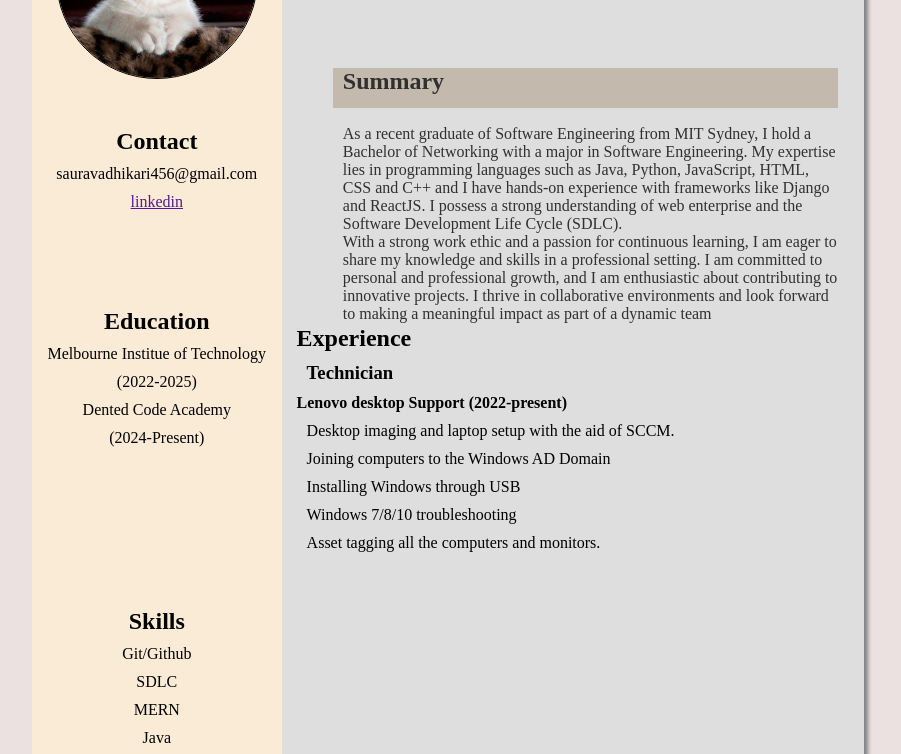
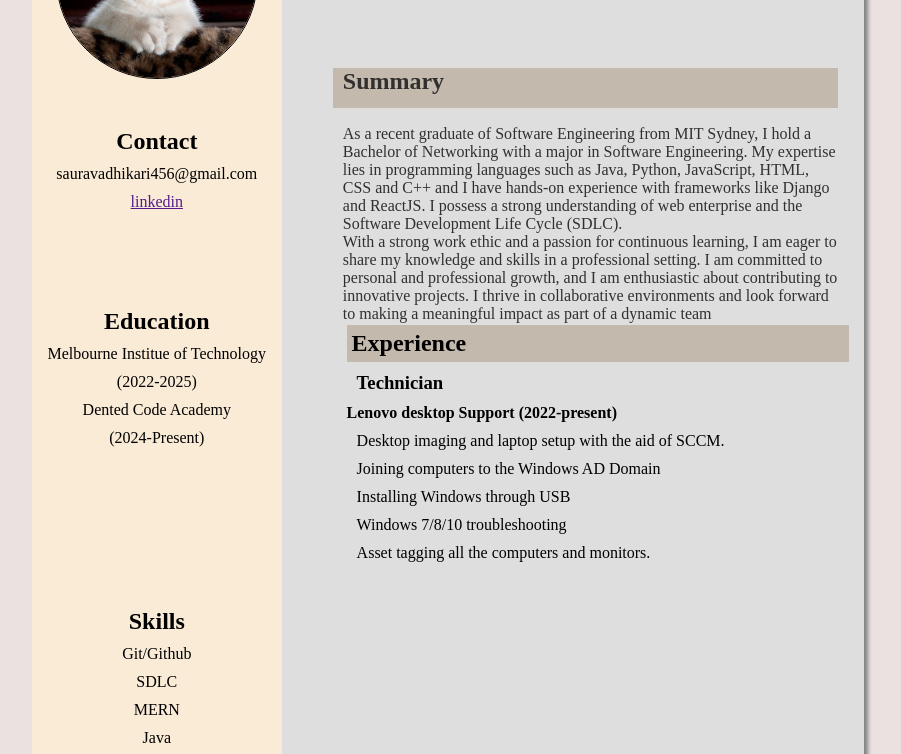
Before and after one commit to sauravadhikari1/Resume_HTML-css, a plain HTML site: page index.html in a window 1280 px wide. Shown: the part 185-939 px from the top of the page, without its empty margins (160-1061 px from the left). Drawn offline with Linux system fonts and the light colour scheme.

Commit message:
changes made

```diff
--- a/style.css
+++ b/style.css
@@ -96,5 +96,10 @@ text-align: center;
 .experience{
 
     margin-top: 50px;
+    margin-left: 50px;
     padding:15px
 }
+.experience h2{
+    background-color: rgb(195, 185, 172);
+    padding: 5px;
+}
```
